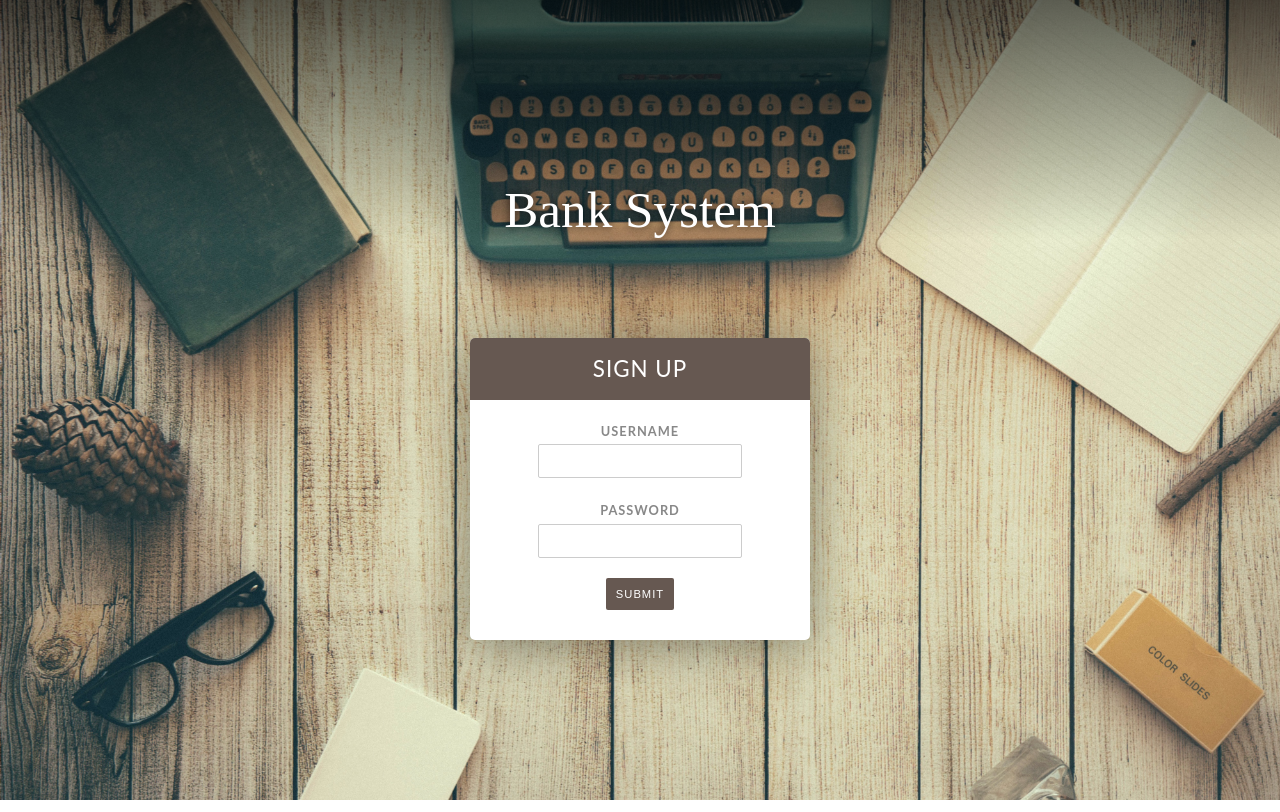
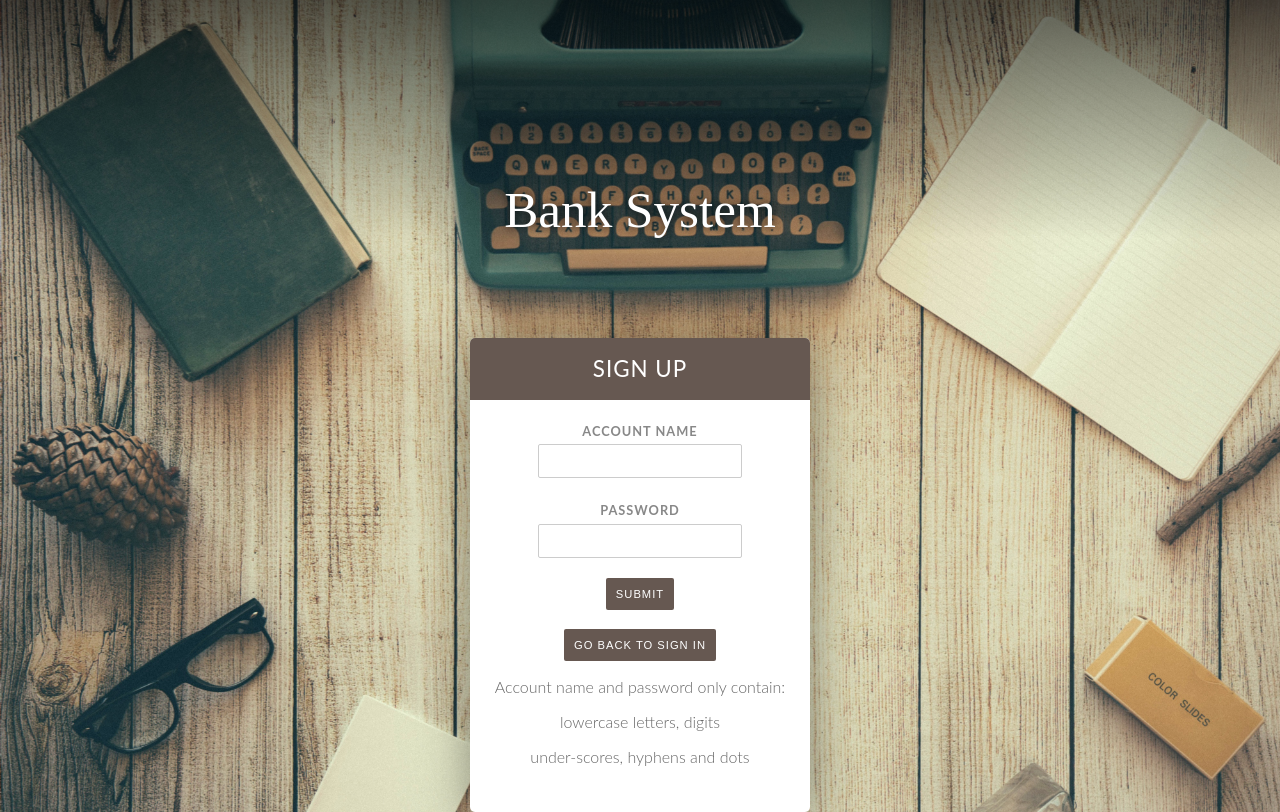
Before and after one commit to Lazurite259/swe266p_bank, a Flask app: page /signup in a window 1280 px wide. Run offline with Flask 2, Linux system fonts and the light colour scheme; some libraries are stand-ins or nearby versions.

Commit message:
Register and open an account with initial balance

```diff
--- a/app.py
+++ b/app.py
@@ -1,15 +1,61 @@
 from flask import Flask, request, url_for, redirect, render_template
+from flask_sqlalchemy import SQLAlchemy
+import hashlib
+import re
+
+# set up flask
+app = Flask(__name__)
 
 
+### Database setting###
+
+# set up database
+app.config ['SQLALCHEMY_DATABASE_URI'] = 'sqlite:///students.sqlite3'
+app.config['SQLALCHEMY_TRACK_MODIFICATIONS'] = False
+
+# I don't know about pool_recycle, so I comment and keep below.
+# app.config['SQLALCHEMY_POOL_RECYCLE'] = 280
 
 
-app = Flask(__name__)
+db = SQLAlchemy(app)
 
+# For the table of Accounts
+class Accounts(db.Model):
+    __tablename__ = 'accounts'
+    accountName = db.Column(db.String(128), unique = True, nullable=False, primary_key = True) # 1 ~ 127 characters long.
+    password = db.Column(db.String, nullable=False ) #To be HASHED  # string max char: 255; text max char: 30,000
+    # Remember check for the input requirement of "balance"
+    balance = db.Column(db.Float)
+
+# ref: https://www.geeksforgeeks.org/md5-hash-python/
+    def __init__(self, acc, pas, bal = 777):
+        self.accountName = acc
+        self.password = hashlib.md5(pas.encode()).hexdigest()
+        self.balance = bal
+
+db.create_all()
+
+### Add new record ###
+### account = Accounts( parameter )
+### db.session.add(account)
+### db.session.commit()
+
+### Query ###
+### newAcc = Accounts.query.filter_by(accountName = acc).first()
+
+
+### web page - Index ###
 @app.route('/')
 def index():
     return render_template('index.html')
 
+# ref: https://stackoverflow.com/questions/12277933/send-data-from-a-textbox-into-flask?fbclid=IwAR17xLZWQ35XNoxEOZOKwy6g6o5wcOElOQECkTv3o2sG5A-4D0OsKUMUOww
+@app.route('/', methods=['POST'])
+def index_post():
+    return redirect(url_for('balance'))
 
+
+### web page - Balance ###
 #ref: https://stackoverflow.com/questions/27539309/how-do-i-create-a-link-to-another-html-page
 @app.route('/balance', methods=['GET', 'POST'])
 def balance():
@@ -23,14 +69,43 @@ def balance():
     # show the form, it wasn't submitted
     return render_template('balance.html')
 
+### web page - Signup ###
 @app.route('/signup', methods=['GET', 'POST'])
 def signup():
+    message1 = "Account name and password only contain:"
+    message2 = "lowercase letters, digits"
+    message3 = "under-scores, hyphens and dots"
     if request.method == 'POST':
-        # do stuff when the form is submitted
-
-        # redirect to end the POST handling
-        # the redirect can be to the same route or somewhere else
-        return redirect(url_for('index'))
-
-    # show the form, it wasn't submitted
-    return render_template('signup.html')
+        acc = request.form['accountName_signup']
+        pas = request.form['password_signup']
+        pattern = re.compile("^[_\\-\\.a-z0-9]*$") # should match /[_\\-\\.0-9a-z]/
+        if (len(acc) > 0) & (len(pas) > 0 ) :
+            if bool(re.match(pattern, acc)) & bool(re.match(pattern, pas)) :
+                # ref: https://flask-sqlalchemy.palletsprojects.com/en/2.x/queries/
+                existingAcc = Accounts.query.get(acc)
+                if existingAcc is None:
+                    account = Accounts(acc, pas)
+                    db.session.add(account)
+                    db.session.commit()
+                    newAcc = Accounts.query.filter_by(accountName = acc).first()
+                    if newAcc is None:
+                        message1 = "Fail"
+                        message2 = "Please sign up again"
+                        message3 = ""
+                    else:
+                        message1 = "Sign up Successfully"
+                        message2 = ""
+                        message3 = ""
+                else:
+                    message1 = "Fail"
+                    message2 = "Account name has existed"
+                    message3 = "Please sign up for another one"
+            else:
+                message1 = "Fail"
+                message2 = "Account name and password only contain:"
+                message3 = "a-z0-9._-"
+        else:
+            message1 = "Fail"
+            message2 = "The length of account name and password"
+            message3 = "should between 1 to 127"
+    return render_template('signup.html', message1 = message1, message2 = message2, message3 = message3)
--- a/templates/signup.html
+++ b/templates/signup.html
@@ -1,6 +1,4 @@
 {% extends 'base.html' %}
-
-
 
 
 {% block content %}
@@ -11,16 +9,25 @@
             <div class="box-header">
                 <h2>Sign up</h2>
             </div>
-            <label for="username">Username</label>
-            <br/>
-            <input type="text" id="username">
-            <br/>
-            <label for="password">Password</label>
-            <br/>
-            <input type="password" id="password">
-            <br/>
-            <button type="submit" onclick="window.location.href='{{ url_for('balance') }}'">Submit</button>
-            <br/>
+            <form method="POST">
+                <label for="accountName_signup">Account Name</label>
+                <br/>
+                <input type="text" id="accountName_signup" name="accountName_signup">
+                <br/>
+                <label for="password_signup">Password</label>
+                <br/>
+                <input type="password" id="password_signup" name="password_signup">
+                <br/>
+                <button type="submit" >Submit</button>
+                <br/>
+                <br/>
+            </form>
+            <button onclick="window.location.href='{{ url_for('index') }}'">Go Back To Sign in</button>
+            <div>
+                <p>{{ message1 }}</p>
+                <p>{{ message2 }}</p>
+                <p>{{ message3 }}</p>
+            </div>
         </div>
 {% endblock %}
 
```
Also changed, not shown: templates/index.html (+11 -8 lines), README.md.
